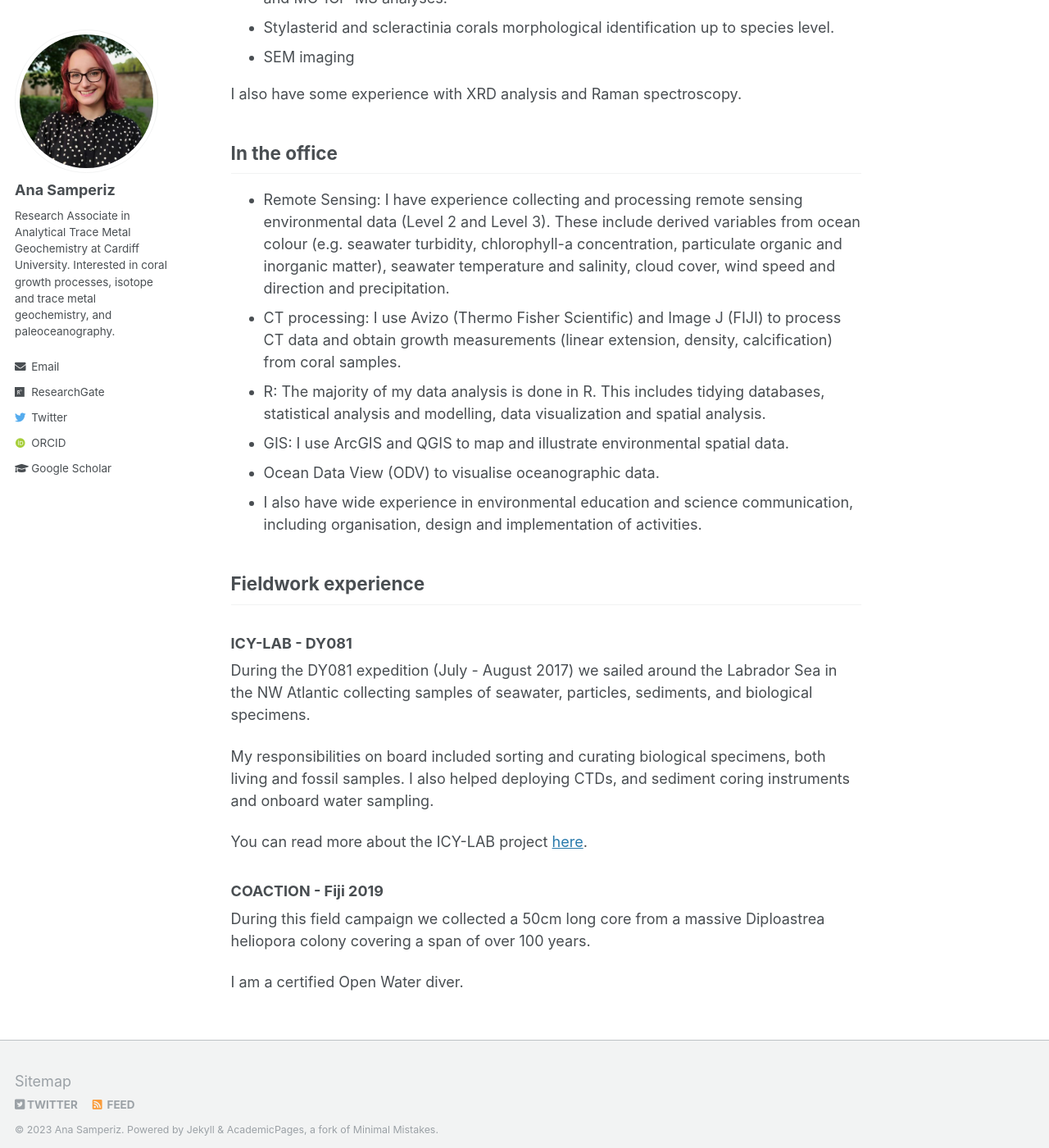
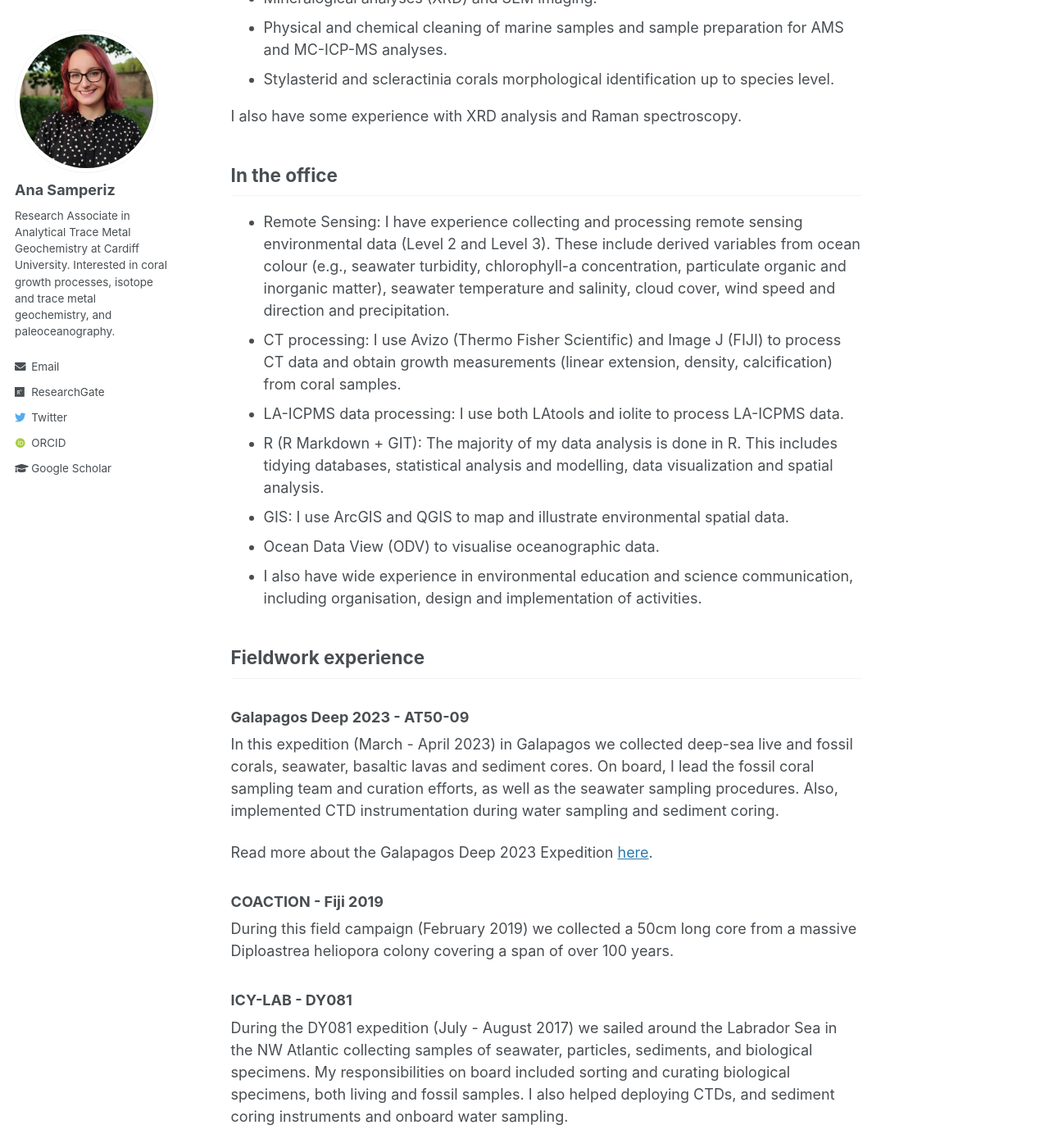
Before and after one commit to anasamperiz/anasamperiz.github.io, a Jekyll site: the page built from _pages/skills.md, in a window 1280 px wide and 1400 px high, scrolled down 538 px. Shown: the whole window at 82% size. Built offline with Jekyll 4.4.1, drawn with Linux system fonts in a browser that asks for light colours; some web fonts are replaced; some of the changed text lies outside the part shown.

Commit message:
Update skills.md

```diff
--- a/_pages/skills.md
+++ b/_pages/skills.md
@@ -4,32 +4,34 @@ title: "What can I do?"
 ---
 ## Methods and lab skills
 The primary methodologies and lab-based skills I have developed during my career include:
- - Data acquisition through computerised tomography (CT) and processing of CT images.
- - Analysis of trace elements in biogenic carbonates with Laser Ablation (LA) - ICPMS and data processing.
+ - Data acquisition through computerised tomography (CT) and processing of 3-dimensional datasets.
+ - Spot, transect and spatial analysis of minor and trace elements in biogenic carbonates and silicate minerals with Laser Ablation (LA) - ICPMS and data processing.
  - Stable isotope (ẟ<sup>13</sup>C and ẟ<sup>18</sup>O) analysis in marine carbonates.
+ - Mineralogical analyses (XRD) and SEM imaging.
  - Physical and chemical cleaning of marine samples and sample preparation for AMS and MC-ICP-MS analyses.
  - Stylasterid and scleractinia corals morphological identification up to species level.
- - SEM imaging
 
 I also have some experience with XRD analysis and Raman spectroscopy.
 
 ## In the office
-- Remote Sensing: I have experience collecting and processing remote sensing environmental data (Level 2 and Level 3). These include derived variables from ocean colour (e.g. seawater turbidity, chlorophyll-a concentration, particulate organic and inorganic matter), seawater temperature and salinity, cloud cover, wind speed and direction and precipitation.
+- Remote Sensing: I have experience collecting and processing remote sensing environmental data (Level 2 and Level 3). These include derived variables from ocean colour (e.g., seawater turbidity, chlorophyll-a concentration, particulate organic and inorganic matter), seawater temperature and salinity, cloud cover, wind speed and direction and precipitation.
 - CT processing: I use Avizo (Thermo Fisher Scientific) and Image J (FIJI) to process CT data and obtain growth measurements (linear extension, density, calcification) from coral samples.
-- R: The majority of my data analysis is done in R. This includes tidying databases, statistical analysis and modelling, data visualization and spatial analysis.
+- LA-ICPMS data processing: I use both LAtools and iolite to process LA-ICPMS data.
+- R (R Markdown + GIT): The majority of my data analysis is done in R. This includes tidying databases, statistical analysis and modelling, data visualization and spatial analysis.
 - GIS: I use ArcGIS and QGIS to map and illustrate environmental spatial data.
 - Ocean Data View (ODV) to visualise oceanographic data.
 - I also have wide experience in environmental education and science communication, including organisation, design and implementation of activities.
 
 ## Fieldwork experience
+### Galapagos Deep 2023 - AT50-09
+In this expedition (March - April 2023) in Galapagos we collected deep-sea live and fossil corals, seawater, basaltic lavas and sediment cores. On board, I lead the fossil coral sampling team and curation efforts, as well as the seawater sampling procedures. Also, implemented CTD instrumentation during water sampling and sediment coring.
+
+Read more about the Galapagos Deep 2023 Expedition [here](https://galapagosdeep2023.com/).
+
+### COACTION - Fiji 2019
+During this field campaign (February 2019) we collected a 50cm long core from a massive Diploastrea heliopora colony covering a span of over 100 years.
+
 ### ICY-LAB - DY081
-During the DY081 expedition (July - August 2017) we sailed around the Labrador Sea in the NW Atlantic collecting samples of seawater, particles, sediments, and biological specimens.
-
-My responsibilities on board included sorting and curating biological specimens, both living and fossil samples. I also helped deploying CTDs, and sediment coring instruments and onboard water sampling.
+During the DY081 expedition (July - August 2017) we sailed around the Labrador Sea in the NW Atlantic collecting samples of seawater, particles, sediments, and biological specimens. My responsibilities on board included sorting and curating biological specimens, both living and fossil samples. I also helped deploying CTDs, and sediment coring instruments and onboard water sampling.
 
 You can read more about the ICY-LAB project [here](https://icylab.wordpress.com/).
-
-### COACTION - Fiji 2019
-During this field campaign we collected a 50cm long core from a massive Diploastrea heliopora colony covering a span of over 100 years.
-
-I am a certified Open Water diver.
```
